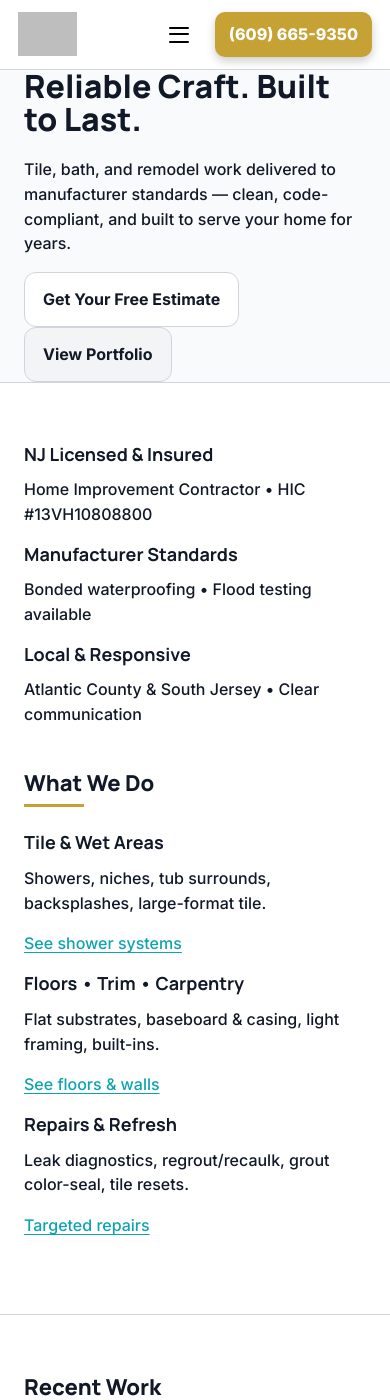
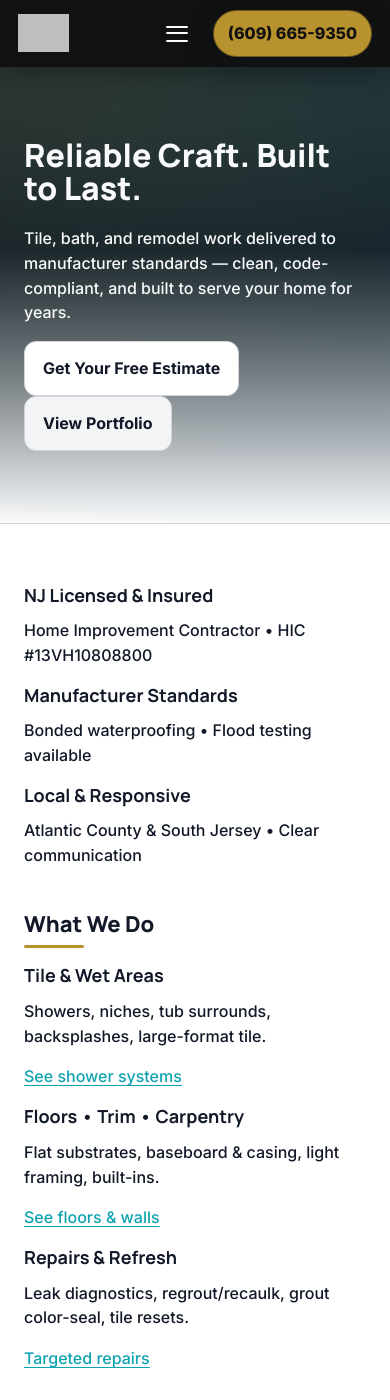
Before and after one commit to XTX33/Tillerstead-site, a Jekyll site: the page built from index.html, in a window 390 px wide and 1400 px high. Built offline with Jekyll 4.4.1, drawn with Linux system fonts in a browser that asks for light colours; the list of posts is cut into pages by our own code; grey boxes are pictures that could not be loaded.

Commit message:
Update style.css

```diff
--- a/assets/css/style.css
+++ b/assets/css/style.css
@@ -33,8 +33,11 @@ html,body{margin:0;padding:0}
   --bg:               var(--brand-paper);
   --surface:          #FFFFFF;
   --surface-2:        #F3F4F6;
+  --surface-header:   #111111;
+  --surface-footer:   #111111;
   --text:             #111827;
   --text-muted:       #4B5563;
+  --text-on-dark:     #F9FAFB;
   --border:           #D1D5DB;
   --primary:          var(--brand-brass);
   --primary-contrast: #111111;
@@ -68,7 +71,7 @@ html,body{margin:0;padding:0}
   --s-5:1.25rem; --s-6:1.5rem; --s-7:2rem; --s-8:3rem;
 
   /* App bar height (mobile) */
-  --appbar-h: 60px;
+  --appbar-h: 64px;
 }
 
 /* -------------------------
@@ -87,9 +90,17 @@ body{
 }
 
 img{display:block; max-width:100%; height:auto}
-a{color:inherit; text-decoration:none}
-a:hover{text-decoration:underline}
-:focus-visible{outline:3px solid var(--focus); outline-offset:2px}
+a{
+  color: var(--accent);
+  text-decoration: underline;
+  text-underline-offset: 3px;
+  transition: color .15s ease, text-decoration-color .2s ease;
+}
+a:hover{
+  color:var(--primary);
+  text-decoration-color:var(--primary);
+}
+:focus-visible{outline:3px solid var(--focus); outline-offset:3px; border-radius:4px}
 code,kbd,pre,samp{font-family:var(--font-mono)}
 
 h1{
@@ -99,6 +110,17 @@ h1{
 h2{
   font:800 var(--fs-2)/1.15 var(--font-ui);
   margin:0 0 var(--s-4);
+  position:relative;
+  display:inline-block;
+}
+h2::after{
+  content:"";
+  display:block;
+  width:60px;
+  height:3px;
+  background:var(--primary);
+  margin-top:8px;
+  border-radius:999px;
 }
 h3{
   font:700 var(--fs-3)/1.25 var(--font-ui);
@@ -119,7 +141,11 @@ p{margin:0 0 var(--s-4)}
 
 /* Helpers */
 .container{max-width:var(--max); margin:0 auto; padding-inline:var(--gutter)}
-.section{padding-block:48px; border-top:1px solid var(--border)}
+.section{
+  padding-block:60px;
+  border-top:1px solid var(--border);
+  background-color:var(--surface);
+}
 .unstyled{list-style:none; margin:0; padding:0}
 .sr-only{position:absolute;width:1px;height:1px;overflow:hidden;clip:rect(0,0,0,0);white-space:nowrap}
 .skip-link{
@@ -139,9 +165,10 @@ p{margin:0 0 var(--s-4)}
 .appbar{
   position:sticky; top:0; z-index:1000;
   display:flex; align-items:center; justify-content:space-between; gap:16px;
-  padding:12px 18px;
-  background:var(--surface);
-  border-bottom:1px solid var(--border);
+  padding:10px 18px;
+  background:var(--surface-header);
+  color:var(--text-on-dark);
+  box-shadow:0 8px 30px rgba(0,0,0,.35);
 }
 
 .brand{
@@ -150,59 +177,111 @@ p{margin:0 0 var(--s-4)}
 }
 .brand img{
   height:44px; width:auto; display:block;
+  filter:brightness(1.2);
+}
+.brand-text{
+  display:flex; flex-direction:column; gap:2px;
+}
+.brand-text span:first-child{
+  font-family:var(--font-ui);
+  font-weight:800;
+  letter-spacing:.08em;
+  font-size:13px;
+  text-transform:uppercase;
+}
+.brand-text span:last-child{
+  font-size:13px;
+  color:rgba(249,250,251,.8);
 }
 @media (max-width:440px){
   .brand img{height:38px}
+  .brand-text{display:none}
 }
 
 .nav-toggle{
-  background:none; border:none; cursor:pointer;
-  display:inline-flex; align-items:center; justify-content:center;
-  width:40px; height:40px; margin-left:auto; color:ffffff(--text);
+  background:none;
+  border:none;
+  cursor:pointer;
+  display:inline-flex;
+  align-items:center;
+  justify-content:center;
+  width:40px;
+  height:40px;
+  margin-left:auto;
+  color:var(--text-on-dark);
 }
-.hamburger,.hamburger::before,.hamburger::after{
-  content:""; display:block; width:20px; height:2px; background:currentColor;
-  border-radius:1px; transition:transform .2s ease, opacity .2s ease; position:relative;
+.hamburger,
+.hamburger::before,
+.hamburger::after{
+  content:"";
+  display:block;
+  width:22px;
+  height:2px;
+  background:currentColor;
+  border-radius:1px;
+  transition:transform .2s ease, opacity .2s ease;
+  position:relative;
 }
 .hamburger::before{top:-6px; position:relative}
 .hamburger::after{top:6px; position:relative}
 
+/* desktop nav */
 .site-nav ul{list-style:none; margin:0; padding:0}
 .site-nav a{
-  display:block; padding:.85rem 0;
-  font-weight:600; color:var(--text);
+  display:block; padding:.4rem 0;
+  font-weight:600;
+  color:var(--text-on-dark);
+  text-decoration:none;
 }
-.site-nav a:hover{color:var(--primary)}
+.site-nav a:hover{
+  color:var(--accent);
+}
 
-/* Desktop nav */
+/* Desktop layout */
 @media (min-width:821px){
   .nav-toggle{display:none}
   .site-nav{
-    display:flex; align-items:center; gap:1.25rem;
+    display:flex; align-items:center; gap:1.5rem;
   }
   .site-nav ul{
-    display:flex; align-items:center; gap:1.25rem;
+    display:flex; align-items:center; gap:1.5rem;
   }
 }
 
-/* Mobile nav (slide-down) */
+/* Mobile nav overlay */
 @media (max-width:820px){
-  .site-nav{
-    position:absolute; left:0; right:0; top:var(--appbar-h);
-    background:var(--surface);
-    border-bottom:1px solid var(--border);
-    transform: translateY(-10px) scaleY(.96);
-    opacity:0; pointer-events:none;
-    transition: transform .18s ease, opacity .18s ease;
-    padding:.75rem 1rem 1.25rem; z-index:999;
-    max-height: calc(100vh - var(--appbar-h)); overflow:auto;
+  #nav{
+    position:fixed;
+    top:0;
+    left:0;
+    width:100%;
+    height:100vh;
+    background:rgba(17,24,39,.98);
+    display:flex;
+    flex-direction:column;
+    justify-content:flex-start;
+    align-items:flex-start;
+    padding:5rem 2rem 2rem;
+    gap:1.2rem;
+    overflow-y:auto;
+    z-index:900;
+    transform:translateY(-100%);
+    transition:transform .3s ease;
   }
-  .site-nav.open{
-    transform:none; opacity:1; pointer-events:auto;
+  #nav.open{
+    transform:translateY(0);
   }
-  .site-nav ul{display:grid; gap:.35rem}
-  .site-nav .btn{display:block; text-align:center; margin-top:.3rem}
+  #nav a{
+    font-size:1.15rem;
+    text-decoration:none;
+    color:var(--text-on-dark);
+  }
+  .nav-toggle{
+    position:relative;
+    z-index:1000;
+  }
 }
+body.nav-open{overflow:hidden}
 
 /* -------------------------
    4) Buttons / Chips
@@ -242,11 +321,19 @@ p{margin:0 0 var(--s-4)}
   border:1px solid var(--border);
 }
 
-/* Call to action (header) */
+/* Call to action (header phone button) */
 .call-btn{
-  display:inline-block; padding:10px 14px; border-radius:10px; font-weight:800;
-  background:var(--primary); color:var(--primary-contrast);
-  border:1px solid rgba(0,0,0,.2); text-decoration:none; box-shadow:var(--shadow);
+  display:inline-flex;
+  align-items:center;
+  gap:.4rem;
+  padding:10px 14px;
+  border-radius:999px;
+  font-weight:800;
+  background:var(--primary);
+  color:var(--primary-contrast);
+  border:1px solid rgba(0,0,0,.4);
+  text-decoration:none;
+  box-shadow:var(--shadow);
 }
 .call-btn:hover{
   text-decoration:none;
@@ -257,14 +344,79 @@ p{margin:0 0 var(--s-4)}
 /* -------------------------
    5) Hero / About / Cards
    ------------------------- */
-.about-hero{
-  padding-block: clamp(60px, 10vw, 120px);
-  text-align: center;
+.hero{
+  padding-block: clamp(72px, 11vw, 132px);
   background:
-    radial-gradient(800px 400px at 15% 0%, rgba(184,146,47,0.12), transparent),
-    radial-gradient(800px 400px at 85% 0%, rgba(15,163,177,0.10), transparent);
+    radial-gradient(800px 400px at 15% 0%, rgba(184,146,47,0.18), transparent),
+    radial-gradient(900px 480px at 85% 0%, rgba(15,163,177,0.15), transparent),
+    linear-gradient(180deg,#111827 0%,#0B1120 40%,#F9FAFB 100%);
+  color:#F9FAFB;
+}
+.hero-inner{
+  max-width:var(--max);
+  margin:0 auto;
+  padding-inline:var(--gutter);
+  display:grid;
+  gap:32px;
+}
+@media (min-width:768px){
+  .hero-inner{
+    grid-template-columns:minmax(0,1.4fr) minmax(0,1fr);
+    align-items:center;
+  }
+}
+.hero-eyebrow{
+  font-family:var(--font-ui);
+  font-weight:700;
+  letter-spacing:.2em;
+  text-transform:uppercase;
+  font-size:12px;
+  color:rgba(249,250,251,.8);
+}
+.hero h1{
+  color:#F9FAFB;
+}
+.hero .lead{
+  color:rgba(229,231,235,.9);
+}
+.hero-kpis{
+  margin-top:var(--s-6);
+  display:grid;
+  gap:12px;
+}
+.hero-kpi{
+  font-size:14px;
+  color:rgba(229,231,235,.9);
+}
+.hero-kpi strong{color:#fff}
+.hero-secondary{
+  border-radius:24px;
+  padding:18px 18px 16px;
+  background:rgba(15,23,42,.86);
+  border:1px solid rgba(148,163,184,.65);
+  box-shadow:0 18px 60px rgba(15,23,42,.8);
+}
+.hero-secondary h3{
+  color:#F9FAFB;
+  margin-bottom:.5rem;
+}
+.hero-badges{
+  display:flex;
+  flex-wrap:wrap;
+  gap:.45rem;
+  margin-top:.75rem;
+}
+.badge{
+  padding:.35rem .65rem;
+  border-radius:999px;
+  border:1px solid rgba(148,163,184,.6);
+  font-size:11px;
+  text-transform:uppercase;
+  letter-spacing:.12em;
+  color:rgba(209,213,219,.95);
 }
 
+/* KPIs / cards section (e.g., services) */
 .kpis{
   margin-top: var(--s-6);
   display:grid; gap:14px;
@@ -281,18 +433,18 @@ p{margin:0 0 var(--s-4)}
 .cards{
   display:grid;
   grid-template-columns:repeat(auto-fit,minmax(240px,1fr));
-  gap:14px;
+  gap:18px;
 }
 .card{
   border:1px solid var(--border);
   background:var(--surface-2);
   border-radius:var(--radius);
-  padding:16px;
+  padding:18px;
   box-shadow:var(--shadow-sm);
 }
 .card p{color:var(--text-muted)}
 
-/* Proof grid */
+/* Project / proof grid */
 .proofgrid{
   display:grid; gap:12px;
   grid-template-columns: repeat(auto-fit, minmax(220px, 1fr));
@@ -308,6 +460,7 @@ p{margin:0 0 var(--s-4)}
 .proofgrid figcaption{
   padding:.65rem .75rem;
   color:var(--text-muted);
+  font-size:14px;
 }
 
 /* -------------------------
@@ -317,14 +470,46 @@ p{margin:0 0 var(--s-4)}
   background:var(--surface);
   border:1px solid var(--border);
   border-radius:var(--radius);
-  padding:.85rem 1rem;
+  padding:1rem 1.25rem;
+  transition: background .25s ease, border-color .25s ease;
 }
 .faqs details + details{margin-top:.6rem}
+.faqs details[open]{
+  background:var(--surface-2);
+  border-color:var(--primary);
+  box-shadow:var(--shadow-sm);
+}
 .faqs summary{
   cursor:pointer;
   font-weight:700;
+  position:relative;
+  list-style:none;
+  padding-right:1.25rem;
+}
+.faqs summary::marker{content:""}
+.faqs summary::after{
+  content:"+";
+  position:absolute;
+  right:0;
+  top:0;
+  font-weight:700;
+  color:var(--primary);
+  transition:transform .2s ease, color .2s ease;
+}
+.faqs details[open] summary::after{
+  content:"−";
+  color:var(--accent);
+  transform:rotate(180deg);
 }
 .faqs p{color:var(--text-muted)}
+.faqs details > p,
+.faqs details > div{
+  animation: faqFadeIn .3s ease both;
+}
+@keyframes faqFadeIn{
+  from{opacity:0; transform:translateY(-4px);}
+  to{opacity:1; transform:translateY(0);}
+}
 
 /* -------------------------
    7) Forms
@@ -356,29 +541,38 @@ input::placeholder,textarea::placeholder{
    8) Footer
    ------------------------- */
 .site-footer{
-  border-top:1px solid var(--border);
+  border-top:1px solid #111827;
   padding-block: 3rem;
-  background:#F3F4F6; /* light footer so logo stays visible */
+  background:var(--surface-footer);
   margin-top: var(--s-8);
-  color: var(--text);
+  color: var(--text-on-dark);
 }
 .site-footer a{
+  color: var(--accent);
+  font-weight:600;
+  text-decoration:none;
+}
+.site-footer a:hover{
   color: var(--primary);
-  text-decoration: none;
+  text-decoration: underline;
 }
-.site-footer a:hover{ text-decoration: underline }
 
 .site-footer .container {
   display: flex;
   flex-direction: column;
+  gap:1.25rem;
   align-items: center;
   text-align: center;
 }
 .footer-logo img{
-  max-width: 300px;
+  max-width: 260px;
   height: auto;
-  filter:none;
+  filter:brightness(1.2);
   opacity:1;
+}
+.footer-meta{
+  font-size:13px;
+  color:rgba(249,250,251,.7);
 }
 
 /* -------------------------
@@ -398,281 +592,3 @@ input::placeholder,textarea::placeholder{
   body{background:#fff; color:#000}
   a{text-decoration:underline}
 }
-
-/* -------------------------
-   11) Icon/Favicon Cache Bust Overrides
-   (Keeps killing the old half-circle icon)
-   ------------------------- */
-@layer reset-icons {
-  :root {
-    --site-favicon: url("/favicon.ico?v=3");
-    --site-apple-touch: url("/apple-touch-icon.png?v=3");
-    --site-mask-icon: url("/assets/img/Logo.png?v=3");
-  }
-}
-link[rel="mask-icon"],
-link[rel="icon"],
-link[rel="shortcut icon"],
-link[rel="apple-touch-icon"] {
-  content: var(--site-favicon);
-}
-
-/* Optional Safari pinned-tab treatment */
-@supports (-webkit-mask-image: var(--site-mask-icon)) {
-  link[rel="mask-icon"]{
-    -webkit-mask-image: var(--site-mask-icon);
-    mask-image: var(--site-mask-icon);
-    -webkit-mask-repeat:no-repeat;
-    background-color: var(--primary);
-  }
-}
-
-/* =========================================================
-   12) Refinements — Links, FAQs, Accessibility, Interaction
-   ========================================================= */
-
-/* ---------- Hyperlink styling ---------- */
-a {
-  color: var(--accent); /* emerald tone from your palette */
-  text-decoration: underline;
-  text-underline-offset: 3px;
-  transition: color 0.15s ease, text-decoration-color 0.2s ease;
-}
-a:hover {
-  color: var(--primary); /* brass hover tone */
-  text-decoration-color: var(--primary);
-}
-
-/* External link icons (optional) */
-a[target="_blank"]::after {
-  content: " ↗";
-  font-size: 0.85em;
-  opacity: 0.6;
-  vertical-align: baseline;
-}
-
-/* ---------- FAQ <details> enhancements ---------- */
-.faqs details {
-  background: var(--surface);
-  border: 1px solid var(--border);
-  border-radius: var(--radius);
-  padding: 1rem 1.25rem;
-  transition: background 0.25s ease, border-color 0.25s ease;
-}
-.faqs details[open] {
-  background: var(--surface-2);
-  border-color: var(--primary);
-  box-shadow: var(--shadow-sm);
-}
-.faqs summary {
-  cursor: pointer;
-  font-weight: 700;
-  position: relative;
-  list-style: none;
-  padding-right: 1.25rem;
-}
-.faqs summary::marker { content: ""; } /* hides default marker */
-
-/* Add + / − icon effect */
-.faqs summary::after {
-  content: "+";
-  position: absolute;
-  right: 0;
-  top: 0;
-  font-weight: 700;
-  color: var(--primary);
-  transition: transform 0.2s ease;
-}
-.faqs details[open] summary::after {
-  content: "−";
-  color: var(--accent);
-  transform: rotate(180deg);
-}
-
-/* Smooth expand/collapse animation */
-.faqs details > p,
-.faqs details > div {
-  animation: faqFadeIn 0.3s ease both;
-}
-@keyframes faqFadeIn {
-  from { opacity: 0; transform: translateY(-4px); }
-  to { opacity: 1; transform: translateY(0); }
-}
-
-/* ---------- Accessibility and readability tweaks ---------- */
-.prose a {
-  color: var(--accent);
-  font-weight: 600;
-}
-.prose a:hover {
-  color: var(--primary);
-}
-
-.prose h2,
-.prose h3 {
-  scroll-margin-top: 80px; /* for internal links / mobile anchors */
-}
-
-/* ---------- Section contrast tuning ---------- */
-.section {
-  background-color: var(--surface);
-  border-top: 1px solid var(--border);
-  padding-block: 60px;
-}
-
-/* ---------- Focus visibility ---------- */
-:focus-visible {
-  outline: 3px solid var(--focus);
-  outline-offset: 3px;
-  border-radius: 4px;
-}
-
-/* ---------- Link color balance for footer ---------- */
-.site-footer a {
-  color: var(--accent);
-  font-weight: 600;
-}
-.site-footer a:hover {
-  color: var(--primary);
-  text-decoration: underline;
-}
-
-/* ---------- Optional small-screen polish ---------- */
-@media (max-width: 600px) {
-  .faqs details {
-    padding: 0.85rem 1rem;
-  }
-  .faqs summary {
-    font-size: 1rem;
-  }
-}
-
-/* Mobile nav improvements */
-@media (max-width: 768px) {
-  #nav {
-    position: fixed;
-    top: 0;
-    left: 0;
-    width: 100%;
-    height: 100vh;
-    background: white;
-    display: flex;
-    flex-direction: column;
-    justify-content: flex-start;
-    align-items: flex-start;
-    padding: 5rem 2rem 2rem;
-    gap: 1.2rem;
-    overflow-y: auto;
-    z-index: 1000;
-    transform: translateY(-100%);
-    transition: transform 0.3s ease;
-  }
-
-  #nav.open {
-    transform: translateY(0);
-  }
-
-  #nav a {
-    font-size: 1.2rem;
-    text-decoration: none;
-    color: #111;
-  }
-
-  .nav-toggle {
-    position: relative;
-    z-index: 1100;
-  }
-}
-body.nav-open {
-  overflow: hidden;
-}
-
-#nav.open::before {
-  content: '';
-  position: fixed;
-  top: 0;
-  left: 0;
-  width: 100vw;
-  height: 100vh;
-  background: rgba(0, 0, 0, 0.4);
-  z-index: 900;
-  pointer-events: none;   /* ✅ this line */
-}
-}
-
-/* ==== Tillerstead Modern Brass 2025 ====
-   Refined for contrast, logo harmony, and clarity
-   ======================================= */
-
-/* Header dark theme */
-.appbar {
-  background: #1A1A1A;
-  color: #FFFFFF;
-  border-bottom: none;
-  box-shadow: 0 2px 8px rgba(0,0,0,0.25);
-}
-
-.brand img {
-  height: 44px;
-  filter: brightness(1.2);
-}
-
-.call-btn {
-  background: #C6A134;
-  color: #FFF;
-  border: none;
-  box-shadow: 0 4px 10px rgba(0,0,0,0.2);
-}
-.call-btn:hover {
-  background: #B08C2D;
-}
-
-/* Nav links */
-.site-nav a {
-  color: #FFFFFF;
-  font-weight: 600;
-}
-.site-nav a:hover {
-  color: #0FA3B1;
-}
-
-/* Hero background for warmth */
-.about-hero {
-  background: linear-gradient(180deg, #FFF, #F9FAFB 40%, #F5F3EF);
-}
-
-/* Section headings with brass underline */
-h2 {
-  position: relative;
-  display: inline-block;
-  margin-bottom: 1.5rem;
-}
-h2::after {
-  content: "";
-  display: block;
-  width: 60px;
-  height: 3px;
-  background: #C6A134;
-  margin-top: 8px;
-}
-
-/* Footer modernized */
-.site-footer {
-  background: #111;
-  color: #EEE;
-}
-.site-footer a {
-  color: #C6A134;
-}
-.site-footer a:hover {
-  color: #0FA3B1;
-}
-
-/* Buttons */
-.btn-accent {
-  background: #C6A134;
-  color: #FFF !important;
-}
-.btn-accent:hover {
-  background: #B08C2D;
-}
```
